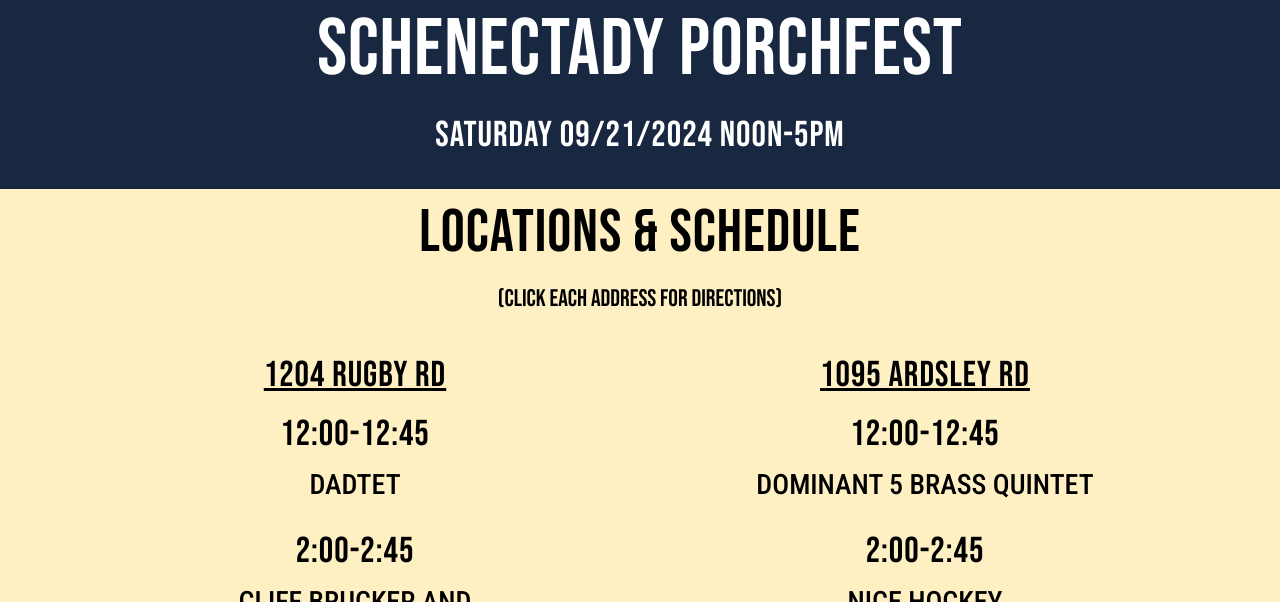
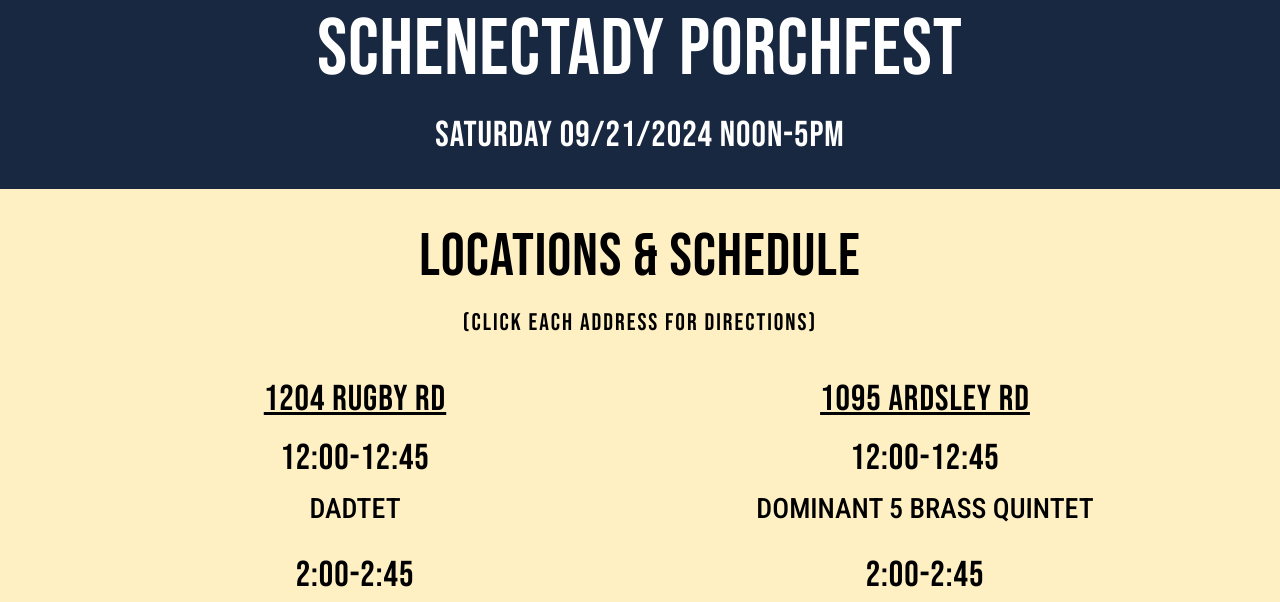
Before and after one commit to natef2000/SchenectadyPorchfest, a plain HTML site: page index.html in a window 1280 px wide. Shown: the part 123-725 px from the top of the page. Drawn offline with nearby package versions, Linux system fonts and the light colour scheme.

Commit message:
Update style.css

```diff
--- a/style.css
+++ b/style.css
@@ -52,6 +52,10 @@ p {
 
 .bottom-padding {
 	padding-bottom: 24px;
+}
+
+.top-padding {
+	padding-top: 32px;
 }
 
 
@@ -110,6 +114,10 @@ h3 {
 	letter-spacing: 1px;
 }
 
+h4 {
+	letter-spacing: 2px;
+}
+
 
 
 
```
